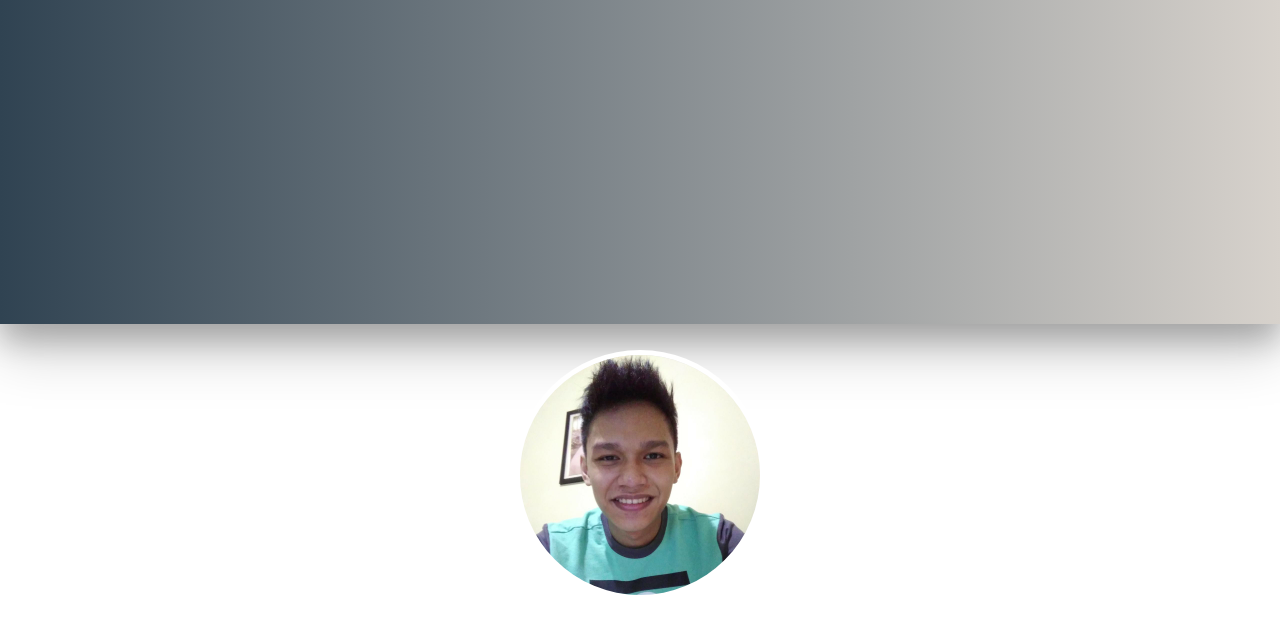
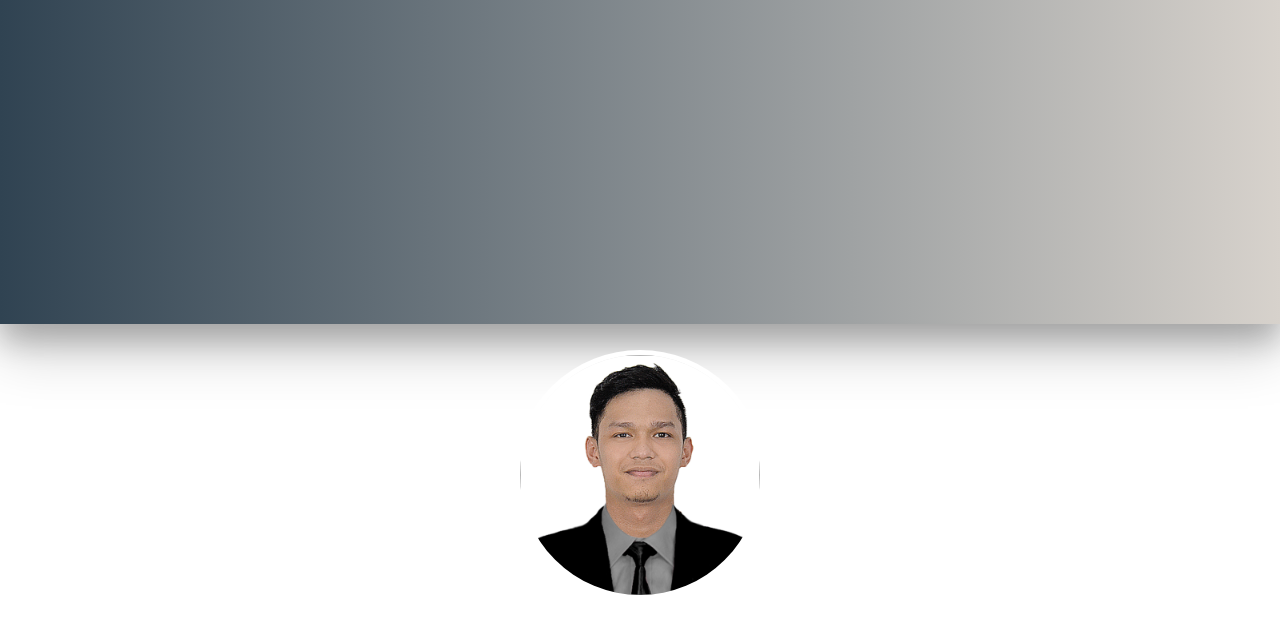
Before and after one commit to santospaulomartin20/b5dc-portfolio-pmgsantos, a plain HTML site: page index.html in a window 1280 px wide. Shown: the part 476-1093 px from the top of the page. Drawn offline with nearby package versions, Linux system fonts and the light colour scheme.

Commit message:
picture updated

```diff
--- a/css/style.css
+++ b/css/style.css
@@ -110,6 +110,7 @@ h1 > a:hover {
 img[alt='ava'] {
   height: 250px;
   width: 250px;
+  border-radius: 50%;
   border: 5px solid white;
 }
 #desH1 {
--- a/index.html
+++ b/index.html
@@ -55,7 +55,7 @@
 		<div class="container-fluid text-center" id="cont2">
 			<div class="row">
 				<div class="row fixrow col-md-12 col-xs-12">
-					<img src="images/avatar1.jpg" class="img-circle ava" alt="ava">
+					<img src="images/20.jpg" class="img-circle ava" alt="ava">
 					<h1 class="text-center" id="desH1">Paulo Martin Santos</h1>
 					<p class="text-center" id="desH2"><strong>Junior Full-stack Web Developer</strong></p>
 					<p class="text-center" id="desH3"><em>"The key of being happy is to tell your true, and be okay without the answers."</em></p>
```
Also changed, not shown: images/20.jpg (added), images/avatar1.jpg (deleted).
